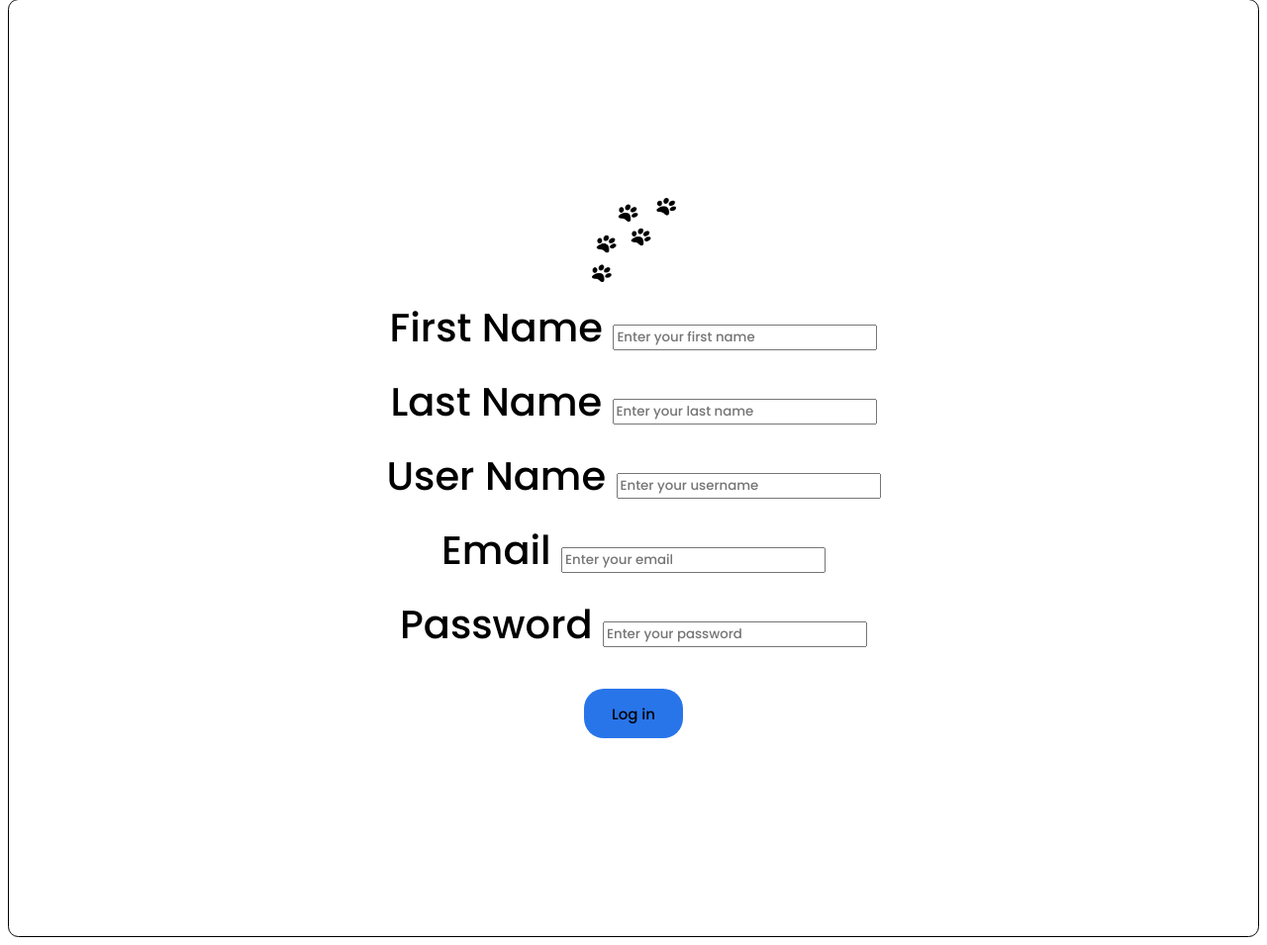
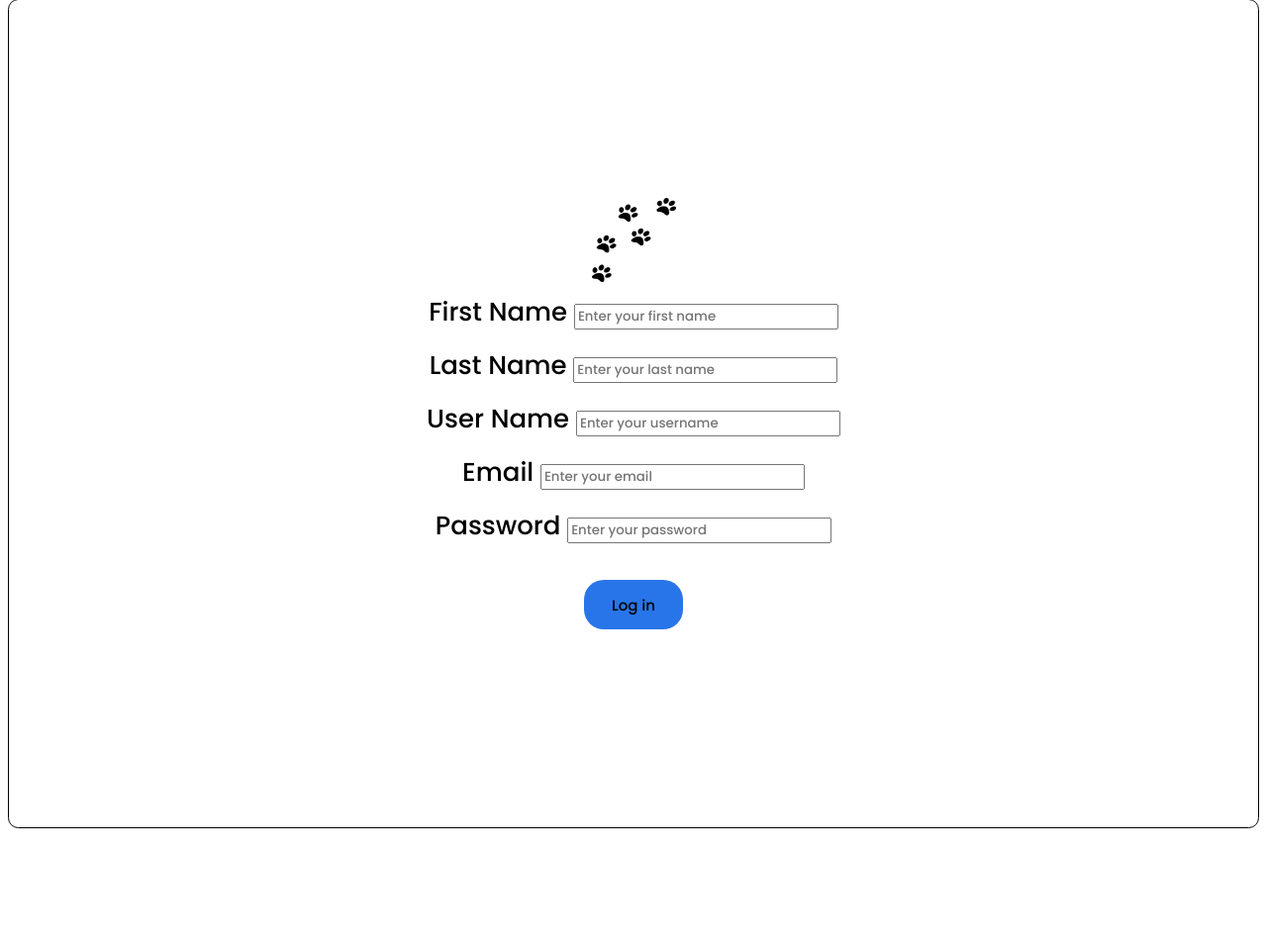
Before and after one commit to bryanp3610/cis444-paws-pet-store, a PHP site: page /signup.html in a window 1280 px wide. Shown: the part 138-1093 px from the top of the page at 99% size. After the commit the page ends 975 px from the top, so only its background shows below. Run offline with PHP 8.4, Linux system fonts and the light colour scheme.

Commit message:
Update signup.css

```diff
--- a/groupproj/signup.css
+++ b/groupproj/signup.css
@@ -71,7 +71,7 @@
   position: relative;
   border-radius: 10.5px;
   font-family: 'Poppins', sans-serif;
-  font-size: 40px;
+  font-size: 26px;
 
 }
 
```
